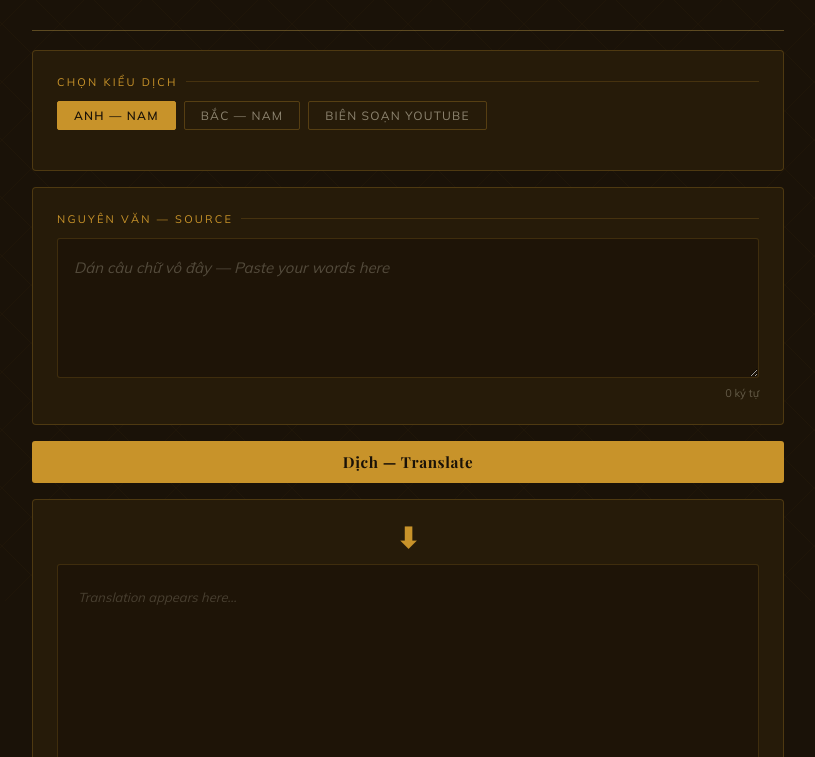
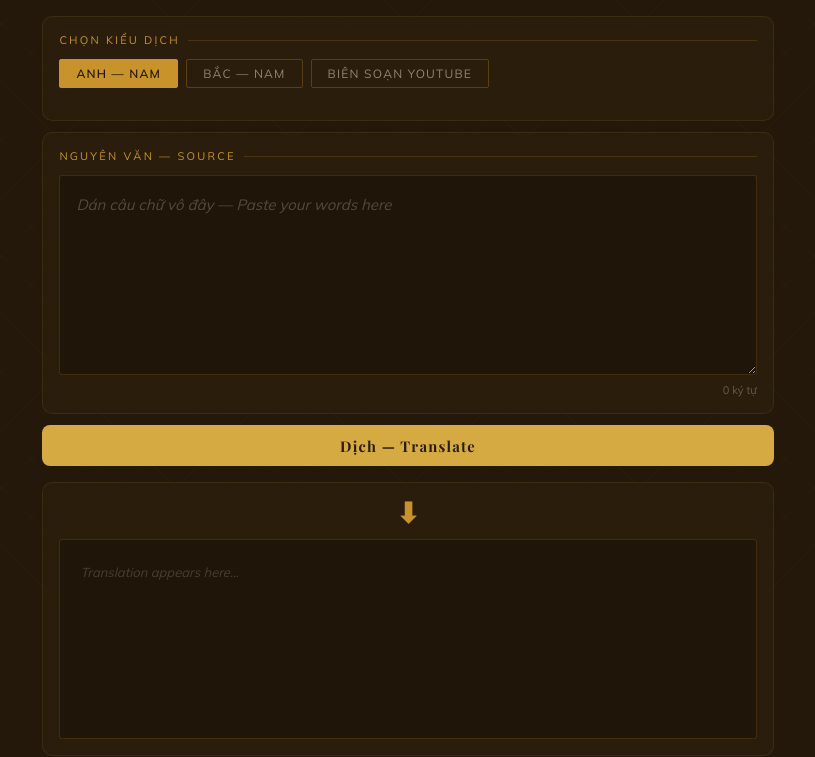
Before and after one commit to Kaonebay/nami, a plain HTML site: page nami/index.html in a window 1280 px wide. Shown: the part 199-956 px from the top of the page, without its empty margins (232-1047 px from the left). Drawn offline with nearby package versions, Linux system fonts and the light colour scheme.

Commit message:
Update index.html

```diff
--- a/nami/index.html
+++ b/nami/index.html
@@ -9,9 +9,9 @@
   :root {
     --gold: #C8932A;
     --gold-light: #E8B84B;
-    --dark: #1A1208;
+    --dark: #24180B;
     --dark2: #2A1F0A;
-    --cream: #F5EDD8;
+    --cream: #fff4dc;
     --cream2: #EDE0C4;
     --red: #8B2020;
     --text: #3D2B0A;
@@ -36,15 +36,16 @@
   }
 
   .container {
-    position: relative; z-index: 1;
-    max-width: 800px;
+    position: relative;
+    z-index: 1;
+    max-width: 760px;
     margin: 0 auto;
-    padding: 2rem 1.5rem 4rem;
+    padding: 0.8rem 0.9rem 1.2rem;
   }
 
   header {
      text-align: center;
-    padding: 1.2rem 0 1rem;
+    padding: 0.6rem 0 0.7rem;
     border-bottom: 1px solid rgba(220,180,80,0.35);
     margin-bottom: 1.2rem;
   }
@@ -98,12 +99,12 @@
   }
 
   .panel {
-    background: rgba(42,31,10,0.8);
-    border: 1px solid rgba(200,147,42,0.25);
-    border-radius: 4px;
-    padding: 1.5rem;
-    margin-bottom: 1rem;
-    backdrop-filter: blur(4px);
+    background: rgba(60,45,18,0.28);
+    border: 1px solid rgba(255,220,120,0.08);
+    border-radius: 10px;
+    padding: 1rem;
+    margin-bottom: 0.7rem;
+    backdrop-filter: blur(6px);
   }
 
   .panel-label {
@@ -135,7 +136,7 @@
     line-height: 1.7;
     padding: 1rem;
     resize: vertical;
-    min-height: 140px;
+    min-height: 200px;
     outline: none;
     transition: border-color 0.2s;
   }
@@ -184,15 +185,15 @@
 
   .go-btn {
     width: 100%;
-    padding: 0.7rem;
-    background: var(--gold);
+    padding: 0.65rem;
+    background: #d6aa43;
     border: none;
-    border-radius: 3px;
-    color: var(--dark);
+    border-radius: 8px;
+    color: #2a1d0d;
     font-family: 'Playfair Display', serif;
-    font-size: 0.95rem;
+    font-size: 0.92rem;
     font-weight: 700;
-    letter-spacing: 0.04em;
+    letter-spacing: 0.08em;
     cursor: pointer;
     transition: all 0.2s;
     position: relative;
@@ -230,7 +231,7 @@
     font-size: 17px;
     line-height: 1.95;
     color: var(--cream);
-    min-height: 240px;
+    min-height: 200px;
     white-space: pre-wrap;
     position: relative;
   }
```
